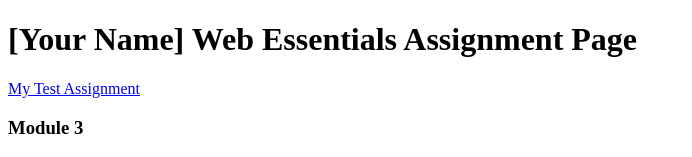
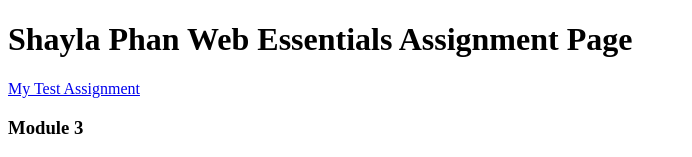
Before and after one commit to Shayphan/dwdd1600, a plain HTML site: page index.html in a window 1280 px wide. Shown: the top 157 px of the page, without its empty margins (0-692 px from the left). Drawn offline with Linux system fonts and the light colour scheme.

Commit message:
Added my name

```diff
--- a/index.html
+++ b/index.html
@@ -6,7 +6,7 @@
 		<title>dwdd 1600 assignment list page</title>
 	</head>
 	<body>
-		<h1>[Your Name] Web Essentials Assignment Page</h1>
+		<h1>Shayla Phan Web Essentials Assignment Page</h1>
 		<p><a href="01test">My Test Assignment</a></p>
 
 		<h3>Module 3</h3>
```
